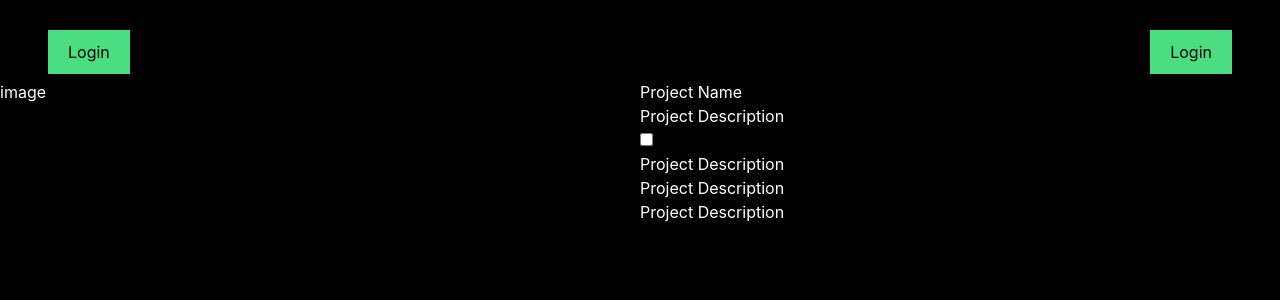
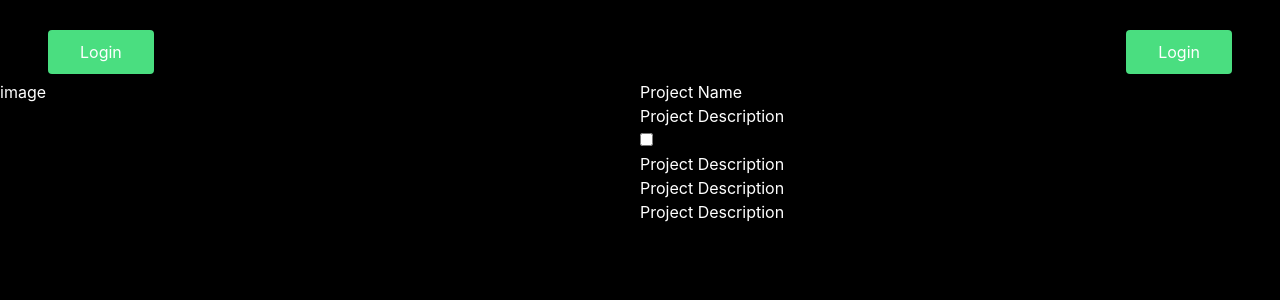
Before and after one commit to princecodes247/LinkCtrl--frontend, a React (Vite) app: page /project in a window 1280 px wide. Shown: the top 300 px of the page. Built offline with nearby package versions, Linux system fonts and the light colour scheme.

Commit message:
Update button styles

```diff
--- a/src/components/ui/Button/index.jsx
+++ b/src/components/ui/Button/index.jsx
@@ -2,15 +2,47 @@
 import React from 'react';
 import PropTypes from 'prop-types';
 import { Link } from 'react-router-dom';
+import clsx from 'clsx';
 
-function Button({ to, children }) {
+const styles = (override, variant, outline, classNames) =>
+  clsx([
+    !override && [
+      variant === 'secondary'
+        ? [
+            outline
+              ? 'border border-white'
+              : 'bg-gray-600 bg-opacity-60 hover:bg-opacity-80',
+          ]
+        : 'bg-green-400 hover:brightness-110',
+      'px-8 py-3 rounded text-center text-white active:brightness-75',
+    ],
+    classNames,
+  ]);
+function Button({
+  to,
+  override,
+  variant,
+  outline,
+  classNames,
+  children,
+  onClick,
+}) {
+  // override, variant, outline, classNames
   // const { isLink } = props;
   return to.length > 0 ? (
-    <Link className="bg-green-400 p-5 text-center py-3 flex-1" to={`/${to}`}>
+    <Link
+      className={styles(override, variant, outline, classNames)}
+      to={`/${to}`}
+      onClick={onClick}
+    >
       {children}
     </Link>
   ) : (
-    <button className="bg-red-400 text-center p-5 py-3 flex-1" type="button">
+    <button
+      className={styles(override, variant, outline, classNames)}
+      type="button"
+      onClick={onClick}
+    >
       {children}
     </button>
   );
```
